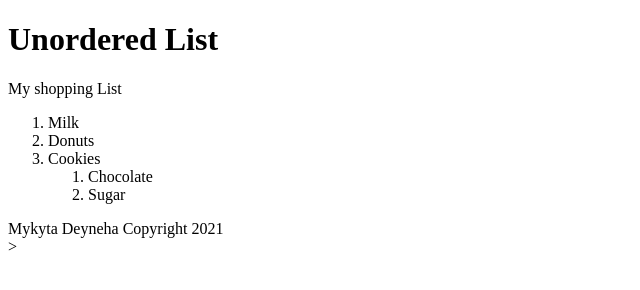
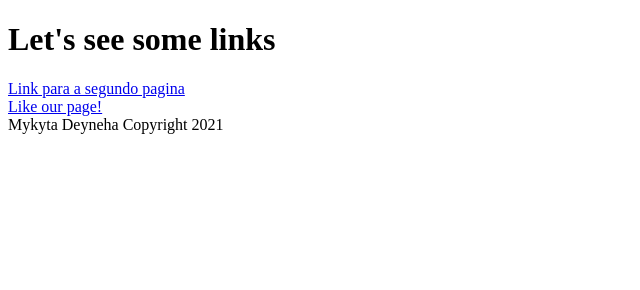
Before and after one commit to mykebueno/coursera-test, a plain HTML site: page site/index.html in a window 1280 px wide. Shown: the whole page, without its empty margins (0-640 px from the left). Drawn offline with Linux system fonts and the light colour scheme.

Commit message:
Some updates

```diff
--- a/site/index.html
+++ b/site/index.html
@@ -7,22 +7,18 @@
 </head>
 
 <body>
-	<h1>Unordered List</h1>
-	<div>
-		My shopping List
-		<ol>
-			<li>Milk</li>
-			<li>Donuts</li>
-			<li>Cookies</li>
-			<ol>
-				<li>Chocolate</li>
-				<li>Sugar</li>
-			</ol>
-		</ol>
-	</div>
+	<h1>Let's see some links</h1>
+	<section>
+		<a href="second.html" title="same dir">Link para a segundo pagina</a>
+		<a href="http://www.facebook.com" target="_blank" title="same dir">
+			<div>
+				Like our page!
+			</div>
+		</a>
+	</section>
 	<footer>
 		Mykyta Deyneha Copyright 2021
 	</footer>
 </body>
 
-</html>>
+</html>
```
Also changed, not shown: site/second.html (added, +17 -0 lines).
